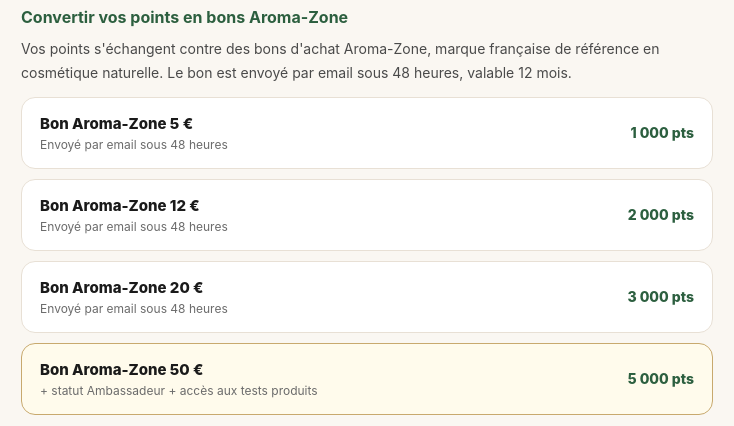
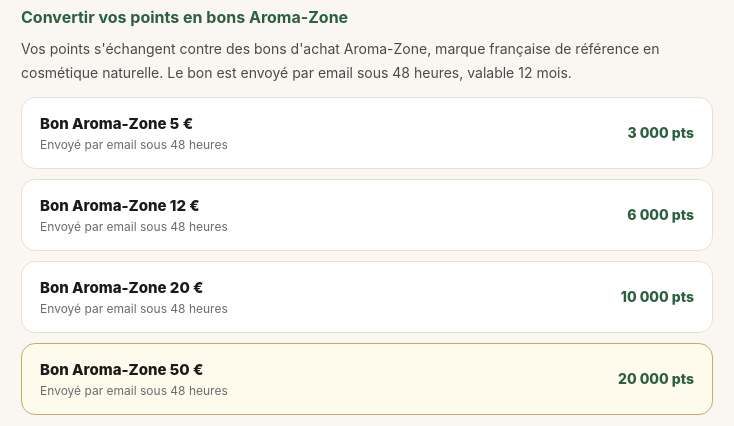
Before and after one commit to salwabenahmed/respektus-web, a website: page parrainage.html in a window 1280 px wide. Shown: the part 980-1406 px from the top of the page, 273-1007 px from the left. Drawn offline with Linux system fonts and the light colour scheme.

Commit message:
feat(loyalty): seuils des bons Aroma-Zone x3 pour viabilité économique

```diff
--- a/parrainage.html
+++ b/parrainage.html
@@ -117,28 +117,28 @@
         <span class="palier-label">Bon Aroma-Zone 5 €</span>
         <span class="palier-sub">Envoyé par email sous 48 heures</span>
       </div>
-      <span class="palier-points">1 000 pts</span>
+      <span class="palier-points">3 000 pts</span>
     </div>
     <div class="palier-row">
       <div class="palier-left">
         <span class="palier-label">Bon Aroma-Zone 12 €</span>
         <span class="palier-sub">Envoyé par email sous 48 heures</span>
       </div>
-      <span class="palier-points">2 000 pts</span>
+      <span class="palier-points">6 000 pts</span>
     </div>
     <div class="palier-row">
       <div class="palier-left">
         <span class="palier-label">Bon Aroma-Zone 20 €</span>
         <span class="palier-sub">Envoyé par email sous 48 heures</span>
       </div>
-      <span class="palier-points">3 000 pts</span>
+      <span class="palier-points">10 000 pts</span>
     </div>
     <div class="palier-row featured">
       <div class="palier-left">
         <span class="palier-label">Bon Aroma-Zone 50 €</span>
-        <span class="palier-sub">+ statut Ambassadeur + accès aux tests produits</span>
+        <span class="palier-sub">Envoyé par email sous 48 heures</span>
       </div>
-      <span class="palier-points">5 000 pts</span>
+      <span class="palier-points">20 000 pts</span>
     </div>
 
     <p class="note">Les points expirent chaque année à la date anniversaire de votre inscription. Si vous vous inscrivez le 11 mai 2026, votre solde de points est remis à zéro le 11 mai 2027, puis chaque année à la même date. Les bons d'achat déjà générés restent valables 12 mois à compter de leur génération.</p>
```
